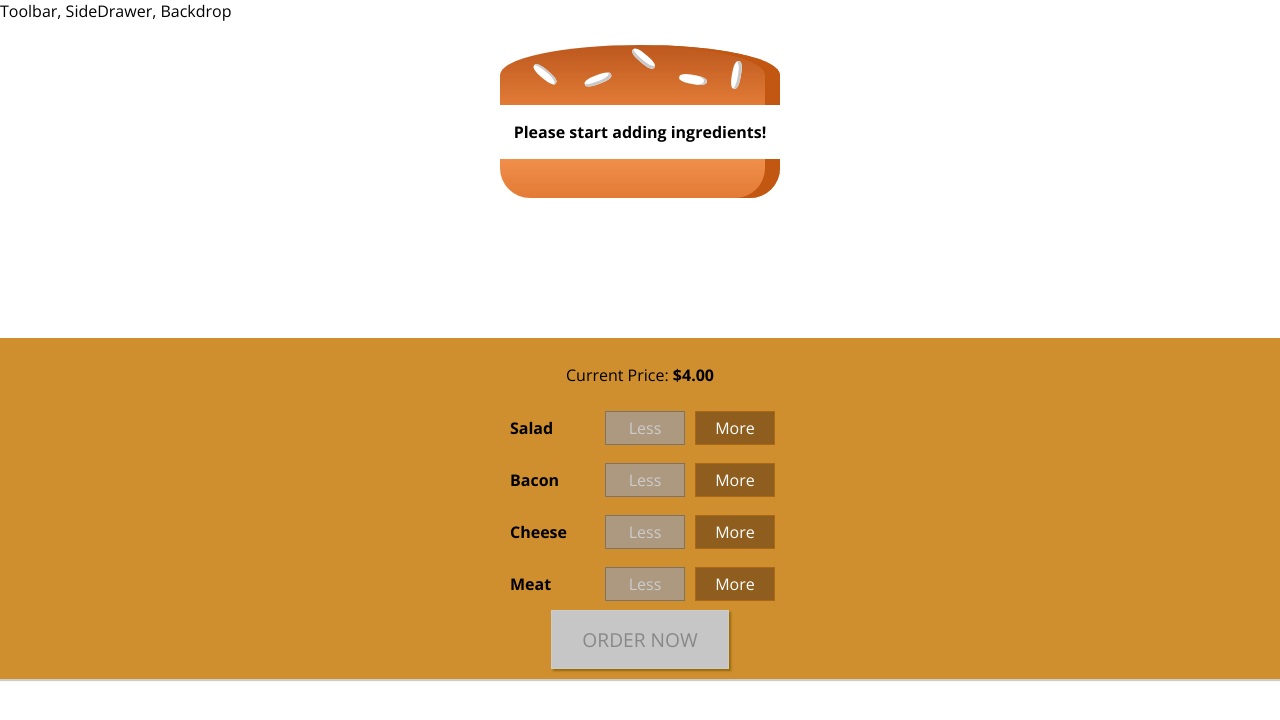
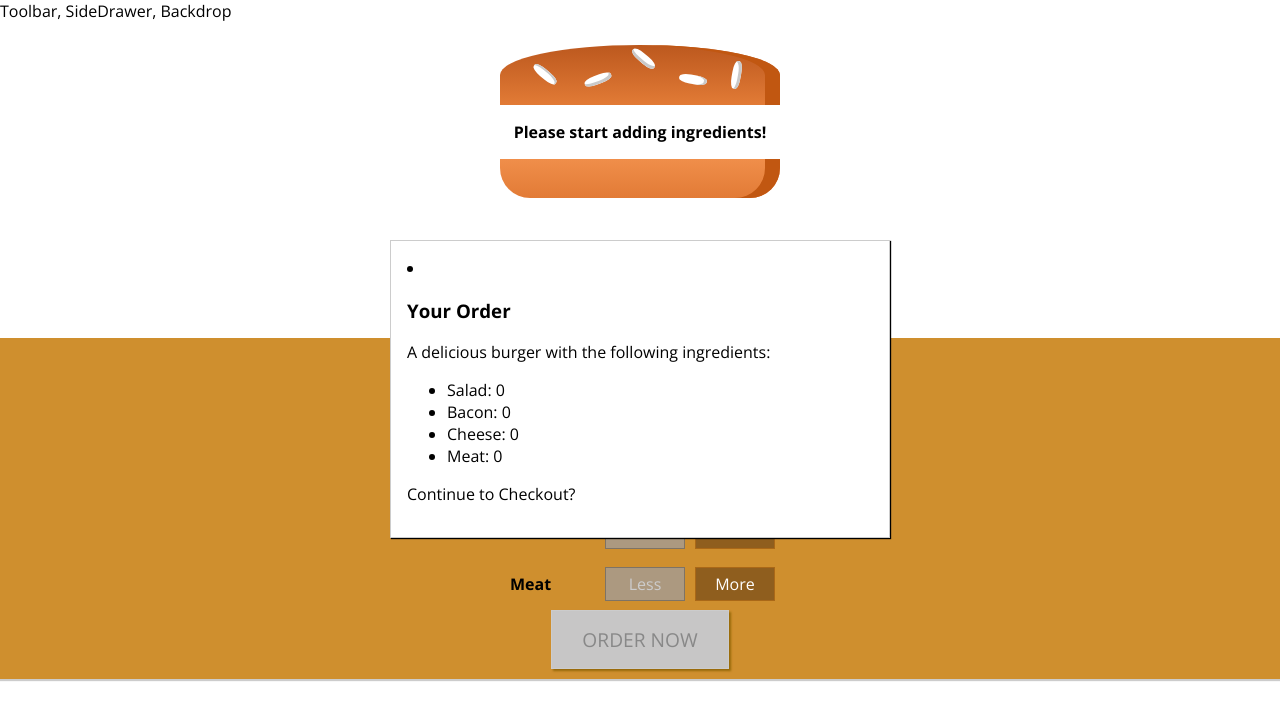
Before and after one commit to LordCracken/burger-builder, a React (Create React App) app: page / in a window 1280 px wide. Shown: the top 720 px of the page. Built offline with nearby package versions, Linux system fonts and the light colour scheme.

Commit message:
add modal & order summary component

```diff
--- /dev/null
+++ b/src/components/Burger/OrderSummary/OrderSummary.js
@@ -0,0 +1,21 @@
+import React from 'react';
+
+const OrderSummary = ({ ingredients }) => {
+  const ingredientSummary = Object.keys(ingredients)
+    .map(igKey => <li key={igKey}>
+      <span style={{ textTransform: 'capitalize' }}>{igKey}</span>: {ingredients[igKey]}
+    </li>);
+
+  return (
+    <li>
+      <h3>Your Order</h3>
+      <p>A delicious burger with the following ingredients:</p>
+      <ul>
+        {ingredientSummary}
+      </ul>
+      <p>Continue to Checkout?</p>
+    </li>
+  );
+};
+
+export default OrderSummary;
--- /dev/null
+++ b/src/components/UI/Modal/Modal.js
@@ -0,0 +1,11 @@
+import React from 'react';
+
+import classes from './Modal.module.css';
+
+const Modal = ({ children }) => (
+  <div className={classes.Modal}>
+    {children}
+  </div>
+);
+
+export default Modal;
--- /dev/null
+++ b/src/components/UI/Modal/Modal.module.css
@@ -0,0 +1,20 @@
+.Modal {
+  position: fixed;
+  top: 30%;
+  left: 15%;
+  z-index: 500;
+  border: 1px solid #ccc;
+  padding: 16px;
+  box-sizing: border-box;
+  width: 70%;
+  background-color: white;
+  box-shadow: 1px 1px 1px black;
+  transition: all 0.3s ease-out;
+}
+
+@media (min-width: 600px) {
+  .Modal {
+    left: calc(50% - 250px);
+    width: 500px;
+  }
+}
--- a/src/containers/BurgerBuilder/BurgerBuilder.js
+++ b/src/containers/BurgerBuilder/BurgerBuilder.js
@@ -2,6 +2,8 @@
 
 import Burger from '../../components/Burger/Burger';
 import BuildControls from '../../components/Burger/BuildControls/BuildControls';
+import Modal from '../../components/UI/Modal/Modal';
+import OrderSummary from '../../components/Burger/OrderSummary/OrderSummary';
 
 const INGREDIENT_PRICES = {
   salad: 0.5,
@@ -57,6 +59,9 @@
 
     return (
       <>
+        <Modal>
+          <OrderSummary ingredients={this.state.ingredients} />
+        </Modal>
         <Burger ingredients={this.state.ingredients} />
         <BuildControls
           ingredientAdded={this.addIngredientHandler}
```
Also changed, not shown: src/components/UI/Backdrop/Backdrop.js (added).
